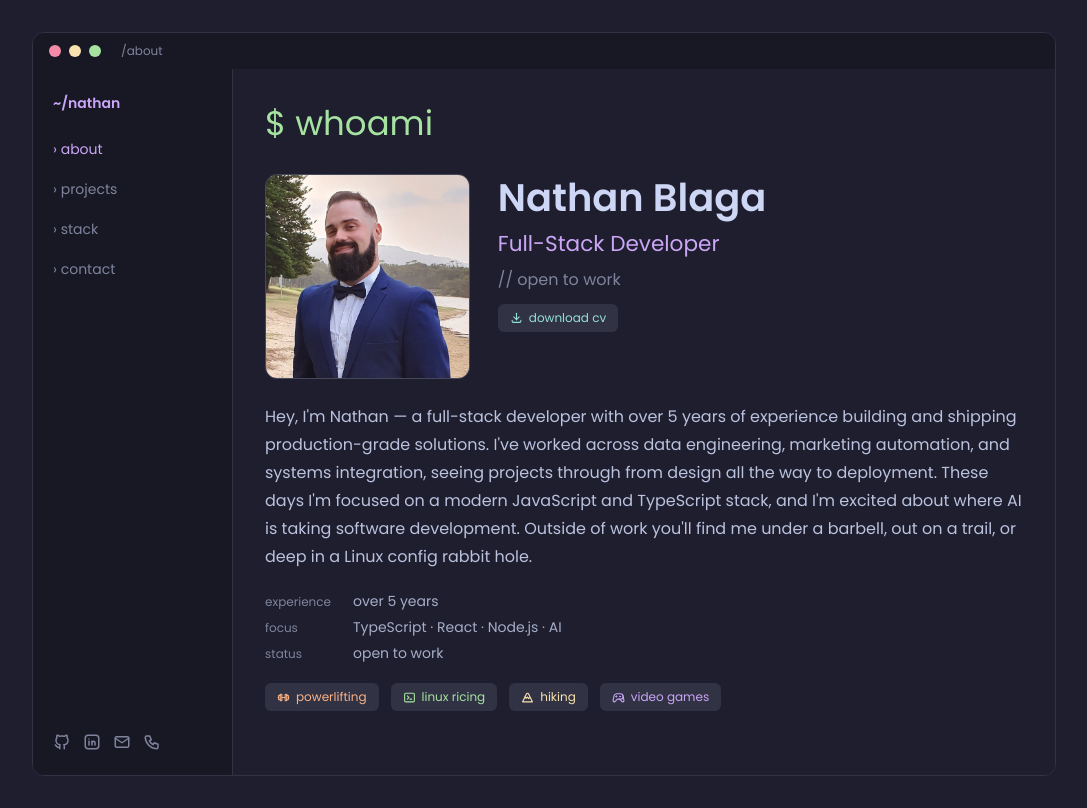
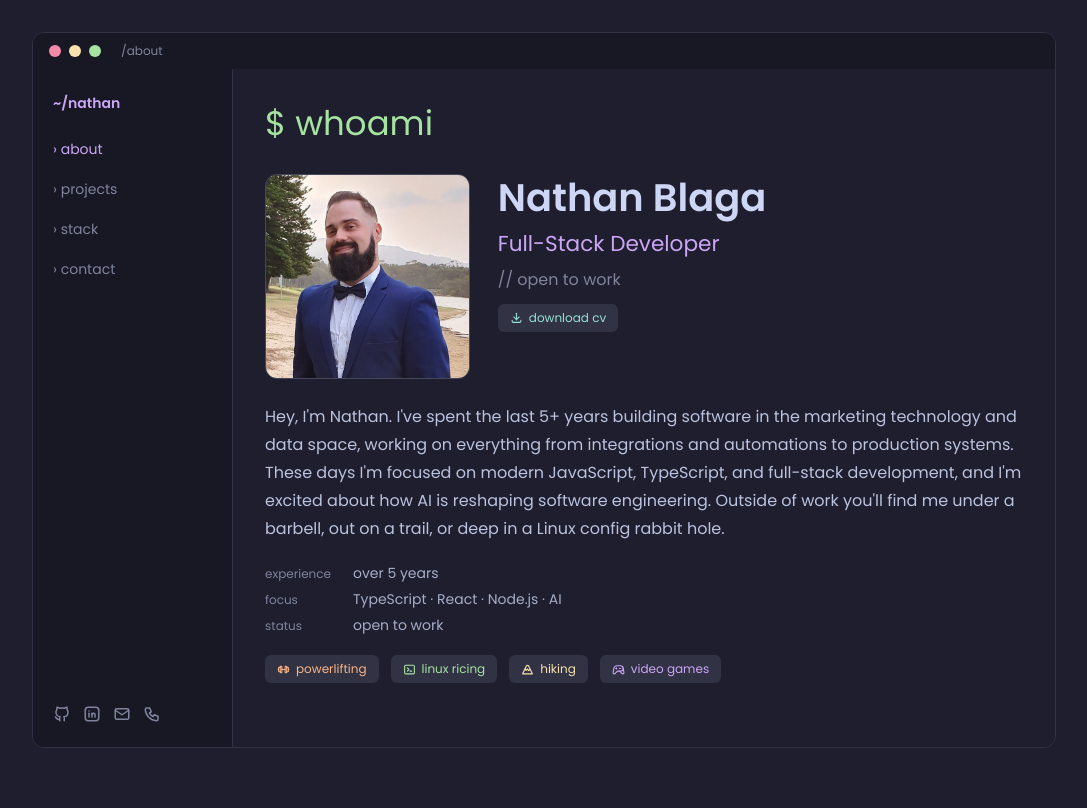
Before and after one commit to NJBLAGA/Portfolio-V3, a React (Vite) app: page /about in a window 1280 px wide. Shown: the whole page, without its empty margins (96-1183 px from the left). Built offline with nearby package versions, Linux system fonts and the light colour scheme.

Commit message:
add bio changes

```diff
--- a/src/pages/About.tsx
+++ b/src/pages/About.tsx
@@ -98,12 +98,7 @@ export default function About() {
         className="text-sm leading-[1.75] mb-5"
         style={{ color: 'var(--mocha-subtext1)' }}
       >
-        Hey, I'm Nathan — a full-stack developer with over 5 years of experience building and
-        shipping production-grade solutions. I've worked across data engineering, marketing
-        automation, and systems integration, seeing projects through from design all the way to
-        deployment. These days I'm focused on a modern JavaScript and TypeScript stack, and I'm
-        excited about where AI is taking software development. Outside of work you'll find me
-        under a barbell, out on a trail, or deep in a Linux config rabbit hole.
+Hey, I'm Nathan. I've spent the last 5+ years building software in the marketing technology and data space, working on everything from integrations and automations to production systems. These days I'm focused on modern JavaScript, TypeScript, and full-stack development, and I'm excited about how AI is reshaping software engineering. Outside of work you'll find me under a barbell, out on a trail, or deep in a Linux config rabbit hole.
       </p>
 
       {/* Info section */}
```
